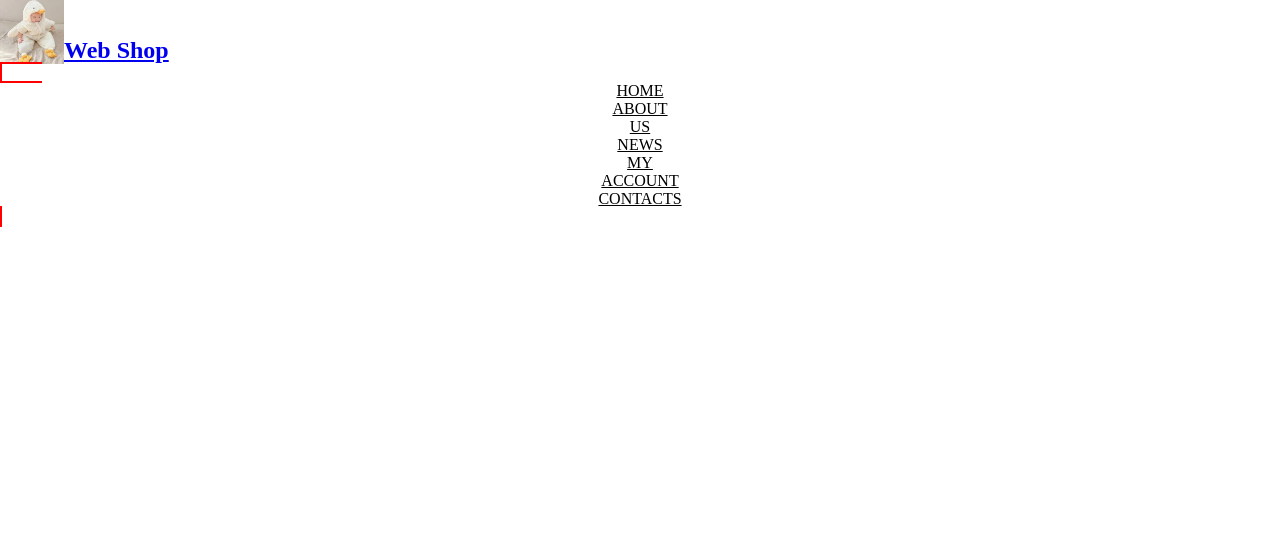
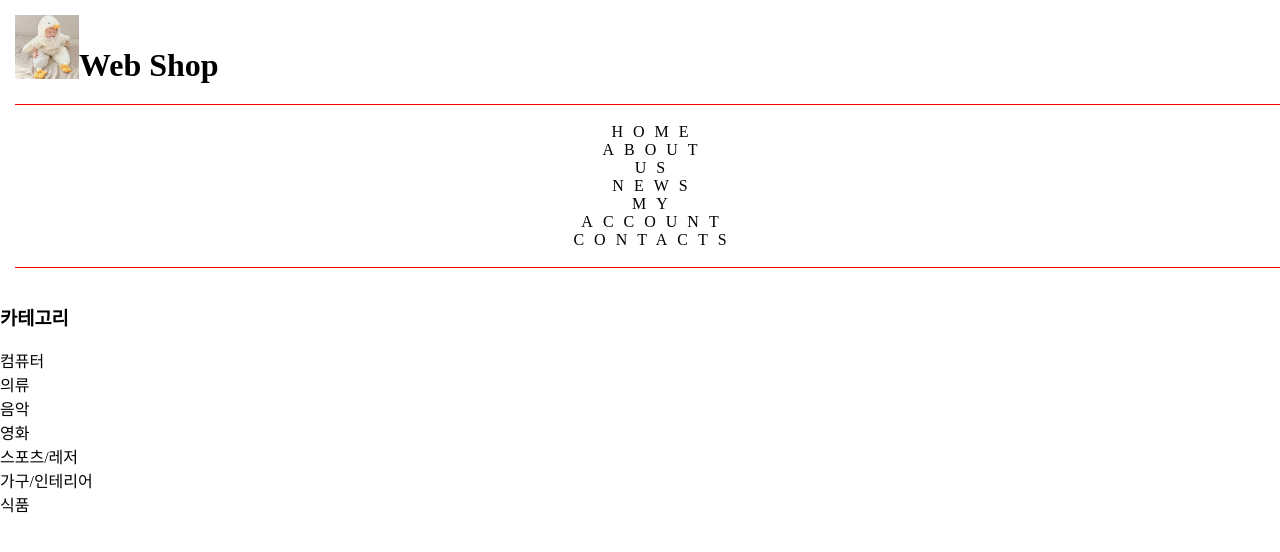
Before and after one commit to dj5832/DJ-test, a plain HTML site: page 230303/layout-main-test.html in a window 1280 px wide. Drawn offline with Linux system fonts and the light colour scheme.

Commit message:
Update layout-main-test.html

```diff
--- a/230303/layout-main-test.html
+++ b/230303/layout-main-test.html
@@ -13,41 +13,66 @@
         }
         #header {
             width: 100%;
-            height: 20%;
+            height: 15%;
             display: flex;
             align-items: end;
+            margin-bottom: 20px;
         }
         #nav {
             text-align: center;
-            text-decoration: overline;
-            text-decoration: underline;
-            display: inline;
-            border: 2px solid red;
+            border-top: 1px solid red;
+            border-bottom: 1px solid red;
+            width: 100%;
+            margin: 0px 15px;
         }
-        ul {
+        #list1 {
+            text-decoration: none;
             list-style: none;
             text-align: center;
             display: inline;
             text-transform: uppercase;
-            tex
+            letter-spacing: 10px;
+            padding:0px 20px;
+        }
+        a:hover {
+            text-decoration: underline;
+        }
+        a {
+            text-decoration: none;
+            color: black;
+        }
+        #content {
+            float: left;
+            padding: 0;
         }
     </style>
 </head>
 <body>
     <div id="w">
         <div id="header">
-            <img src="../img/옷 메인.jfif" width="5%" height="50%">
-            <h2 style="margin: 0;"><a href="#">Web Shop</a></h2>
+            <img src="../img/옷 메인.jfif" width="5%" height="50%" style="margin: 15px 0px 5px 15px;">
+            <h1 style="margin: 0;"><a href="#">Web Shop</a></h1>
         </div>
         <div id="nav">
-            <ul>
-                <li>home</li>
-                <li>about</li>
-                <li>us</li>
-                <li>news</li>
-                <li>my</li>
-                <li>account</li>
-                <li>contacts</li>
+            <ul id="list1">
+                <li><a href="#">home</a></li>
+                <li><a href="#">about</a></li>
+                <li><a href="#">us</a></li>
+                <li><a href="#">news</a></li>
+                <li><a href="#">my</a></li>
+                <li><a href="#">account</a></li>
+                <li><a href="#">contacts</a></li>
+            </ul>
+        </div>
+        <div>
+            <ul id="content"><h3>카테고리</h3>
+                <li><a>컴퓨터</a></li>
+                <li><a>의류</a></li>
+                <li><a>음악</a></li>
+                <li><a>영화</a></li>
+                <li><a>스포츠/레저</a></li>
+                <li><a>가구/인테리어</a></li>
+                <li><a>식품</a></li>
             </ul>
         </div>
     </div>
```
